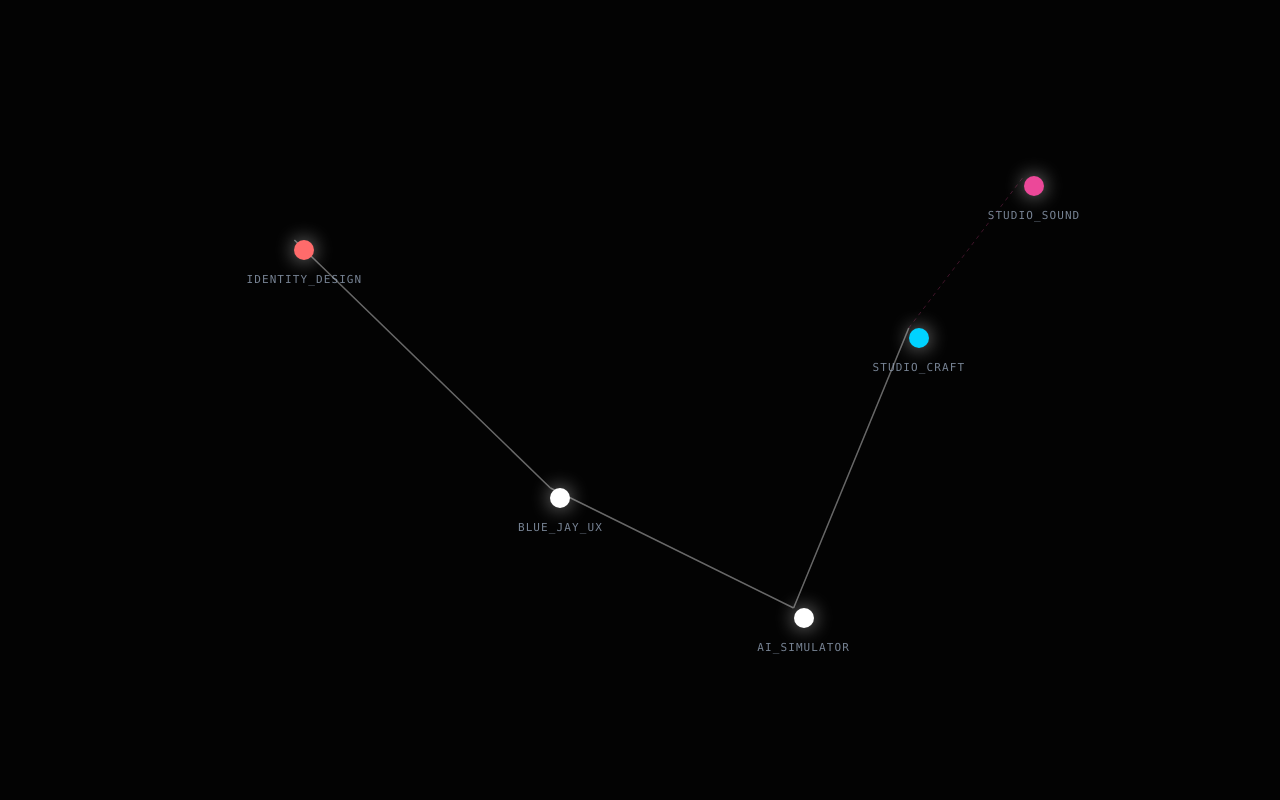
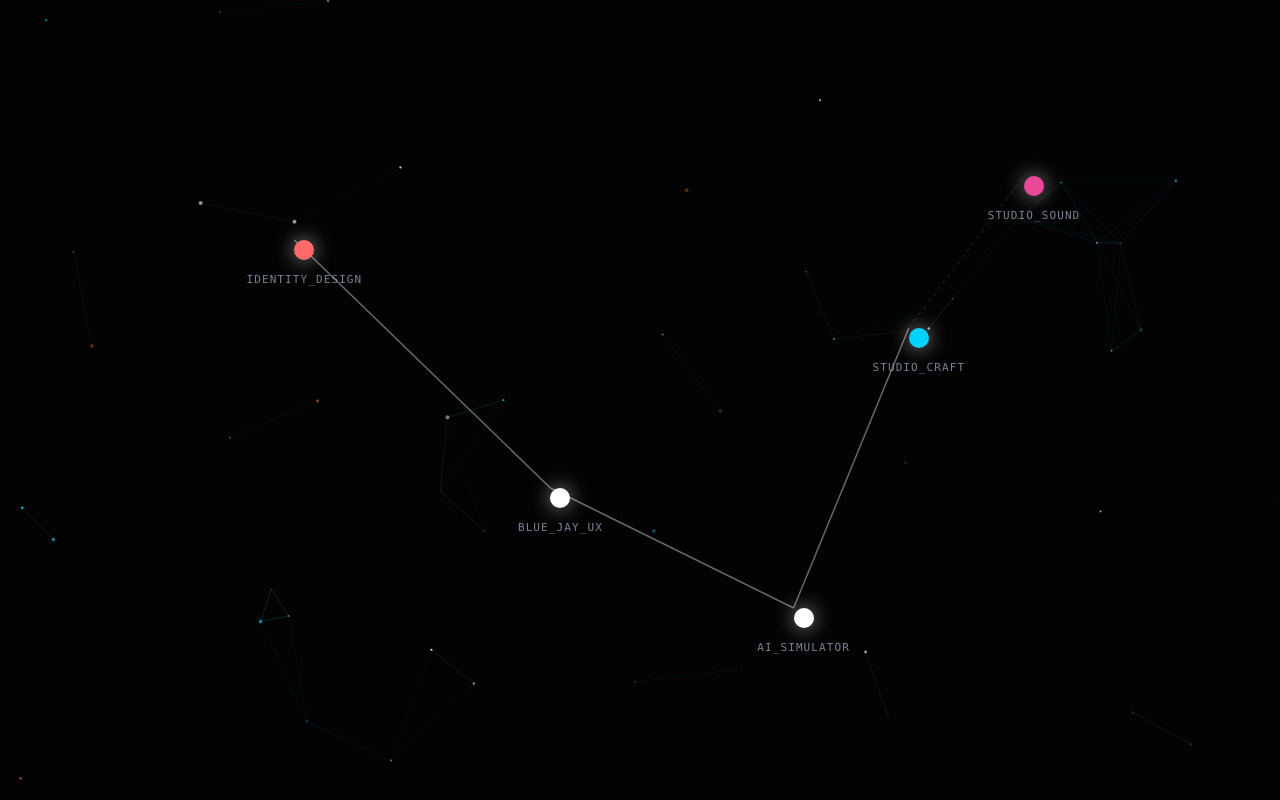
Before and after one commit to lazzaradani-oss/lazzara-tech-portfolio, a React (Create React App) app: page / in a window 1280 px wide. Built offline with nearby package versions, Linux system fonts and the light colour scheme.

Commit message:
style: finalize starry particle canvas visibility parameters and root app tree structure

```diff
--- a/src/App.js
+++ b/src/App.js
@@ -208,13 +208,13 @@ function App() {
   };
 
 return (
-    <div className="relative min-h-screen w-full bg-[#030303] text-white selection:bg-cyan-500/30">
-      {/* 1. BACKGROUND LAYER - Ensure z-0 and pointer-events-none so it doesn't block node clicks */}
-      <div className="fixed inset-0 z-0 pointer-events-none w-full h-full">
+    <div className="relative min-h-screen w-full text-white selection:bg-cyan-500/30">
+      {/* 1. BACKGROUND LAYER - Holds a solid space-black background behind the star canvas */}
+      <div className="fixed inset-0 z-0 bg-[#030303] pointer-events-none w-full h-full">
         <StarryBackground />
       </div>
 
-      {/* 2. MAIN CONTENT LAYER - Ensure z-10 sits safely on top of the particle field */}
+      {/* 2. MAIN CONTENT LAYER - Kept transparent so everything bleeds through */}
       <main className="relative z-10 w-full min-h-screen bg-transparent">
         <AnimatePresence mode="wait">
           {/* Render the map layout if view is "map" or if a specific node is actively inspected */}
--- a/src/StarryBackground.jsx
+++ b/src/StarryBackground.jsx
@@ -18,11 +18,18 @@ const StarryBackground = () => {
   return (
     <Particles
       id="tsparticles"
-      className="absolute inset-0 w-full h-full pointer-events-none" // Force absolute stretch and allow clicks to pass through
+      className="absolute inset-0 w-full h-full pointer-events-none"
       options={{
-        fullScreen: { enable: false },
+        fullScreen: { enable: false }, // Restricts canvas to the local parent container boundaries
         background: { color: { value: "transparent" } },
-        // ... rest of your options are absolutely perfect!
+
+        // Explicit layout styling engine configuration to enforce canvas scaling depth
+        style: {
+          position: "absolute",
+          width: "100%",
+          height: "100%",
+        },
+
         fpsLimit: 120,
         particles: {
           color: { value: ["#22D3EE", "#FB923C", "#ffffff"] },
--- a/src/components/ConstellationMap.jsx
+++ b/src/components/ConstellationMap.jsx
@@ -11,10 +11,11 @@ const ConstellationMap = ({ setView }) => {
     { id: "STUDIO_SOUND", label: "STUDIO_SOUND", color: "#ec4899", x: "80%", y: "22%" }
   ];
 
-  return (
-    <div className="relative w-full h-screen bg-[#030303] overflow-hidden">
-      {/* Interactive Star Nodes */}
-      {nodes.map((node) => (
+// Change this line at the top of your return block:
+return (
+  <div className="relative w-full h-screen bg-transparent overflow-hidden">
+    {/* Interactive Star Nodes ... */}
+    {nodes.map((node) => (
         <motion.div
           key={node.id}
           initial={{ opacity: 0, scale: 0 }}
```
